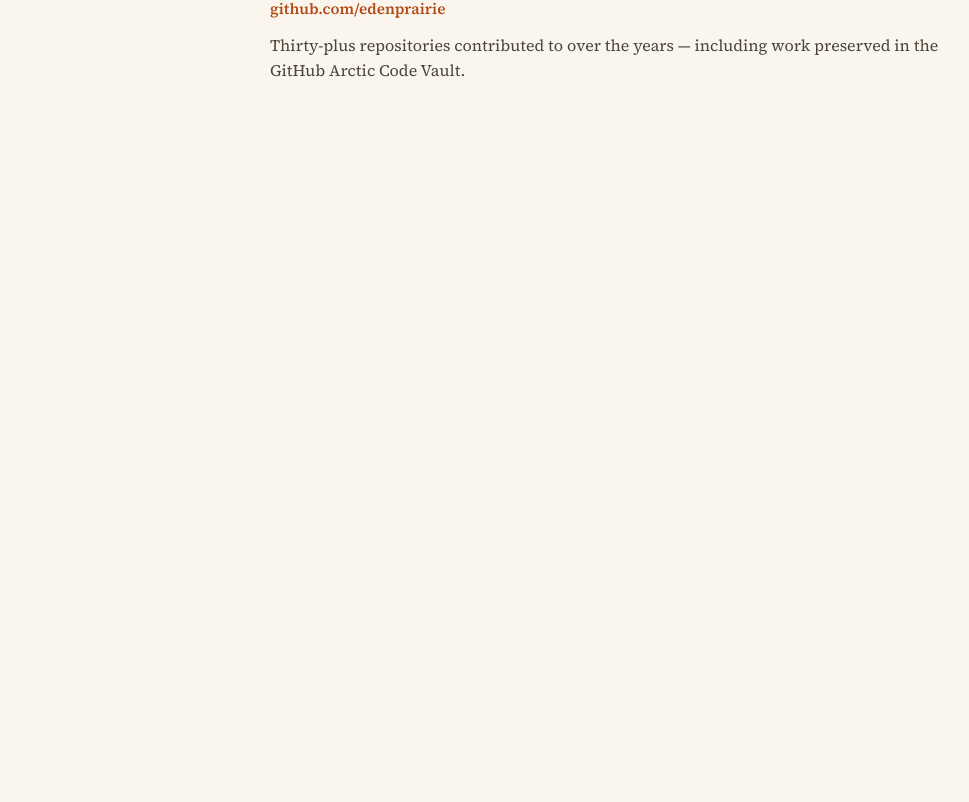
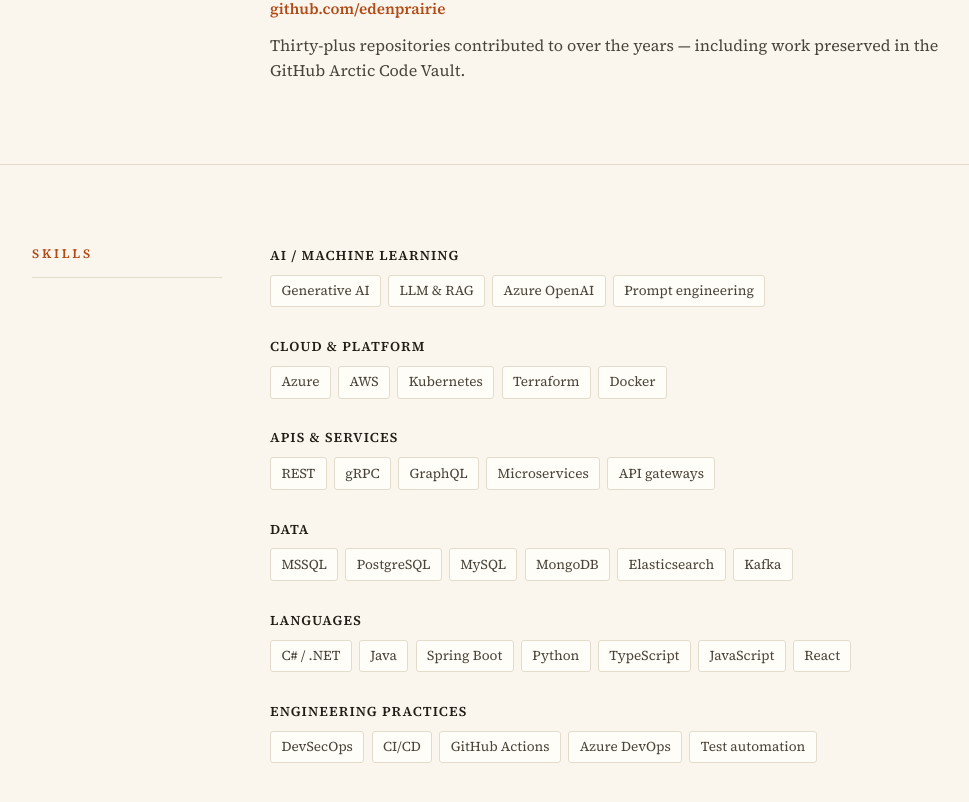
Before and after one commit to edenprairie/resume-v2, a Next.js app: page / in a window 1280 px wide. Shown: the part 2894-3696 px from the top of the page, without its empty margins (100-1069 px from the left). Before the commit the page ends 3058 px from the top, so only its background shows below. Built offline with nearby package versions, Linux system fonts and the light colour scheme.

Commit message:
feat: skills section

```diff
--- a/app/page.tsx
+++ b/app/page.tsx
@@ -3,6 +3,7 @@
 import Experience from '@/components/Experience';
 import Highlights from '@/components/Highlights';
 import Projects from '@/components/Projects';
+import Skills from '@/components/Skills';
 
 export default function Home() {
   return (
@@ -13,6 +14,7 @@
         <Experience />
         <Highlights />
         <Projects />
+        <Skills />
       </main>
     </>
   );
--- /dev/null
+++ b/components/Skills.tsx
@@ -0,0 +1,32 @@
+import './skills.css';
+
+const groups = [
+  { name: 'AI / Machine Learning', skills: ['Generative AI', 'LLM & RAG', 'Azure OpenAI', 'Prompt engineering'] },
+  { name: 'Cloud & Platform', skills: ['Azure', 'AWS', 'Kubernetes', 'Terraform', 'Docker'] },
+  { name: 'APIs & Services', skills: ['REST', 'gRPC', 'GraphQL', 'Microservices', 'API gateways'] },
+  { name: 'Data', skills: ['MSSQL', 'PostgreSQL', 'MySQL', 'MongoDB', 'Elasticsearch', 'Kafka'] },
+  { name: 'Languages', skills: ['C# / .NET', 'Java', 'Spring Boot', 'Python', 'TypeScript', 'JavaScript', 'React'] },
+  { name: 'Engineering practices', skills: ['DevSecOps', 'CI/CD', 'GitHub Actions', 'Azure DevOps', 'Test automation'] },
+];
+
+export default function Skills() {
+  return (
+    <section id="skills" className="section">
+      <div className="container section-grid">
+        <h2 className="section-label">Skills</h2>
+        <div>
+          {groups.map((g) => (
+            <div className="skill-group" key={g.name}>
+              <div className="skill-name">{g.name}</div>
+              <div className="skill-list">
+                {g.skills.map((s) => (
+                  <span className="skill-tag" key={s}>{s}</span>
+                ))}
+              </div>
+            </div>
+          ))}
+        </div>
+      </div>
+    </section>
+  );
+}
--- /dev/null
+++ b/components/skills.css
@@ -0,0 +1,19 @@
+.skill-group { margin-bottom: 1.8rem; }
+.skill-group:last-child { margin-bottom: 0; }
+.skill-name {
+  font-size: 0.85rem;
+  font-weight: 600;
+  letter-spacing: 0.08em;
+  text-transform: uppercase;
+  color: var(--ink);
+  margin-bottom: 0.5rem;
+}
+.skill-list { display: flex; flex-wrap: wrap; gap: 0.45rem; }
+.skill-tag {
+  font-size: 0.85rem;
+  color: var(--ink-soft);
+  background: var(--paper-card);
+  border: 1px solid var(--rule);
+  border-radius: 3px;
+  padding: 0.28rem 0.65rem;
+}
```
